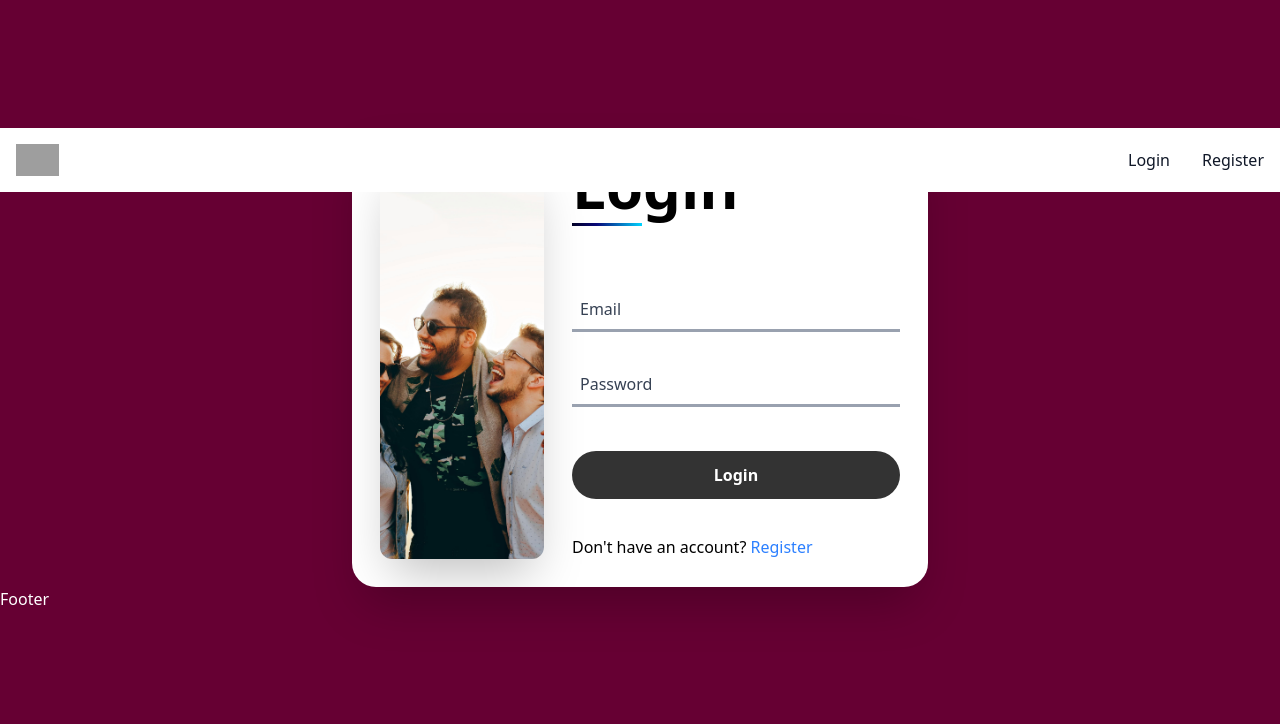
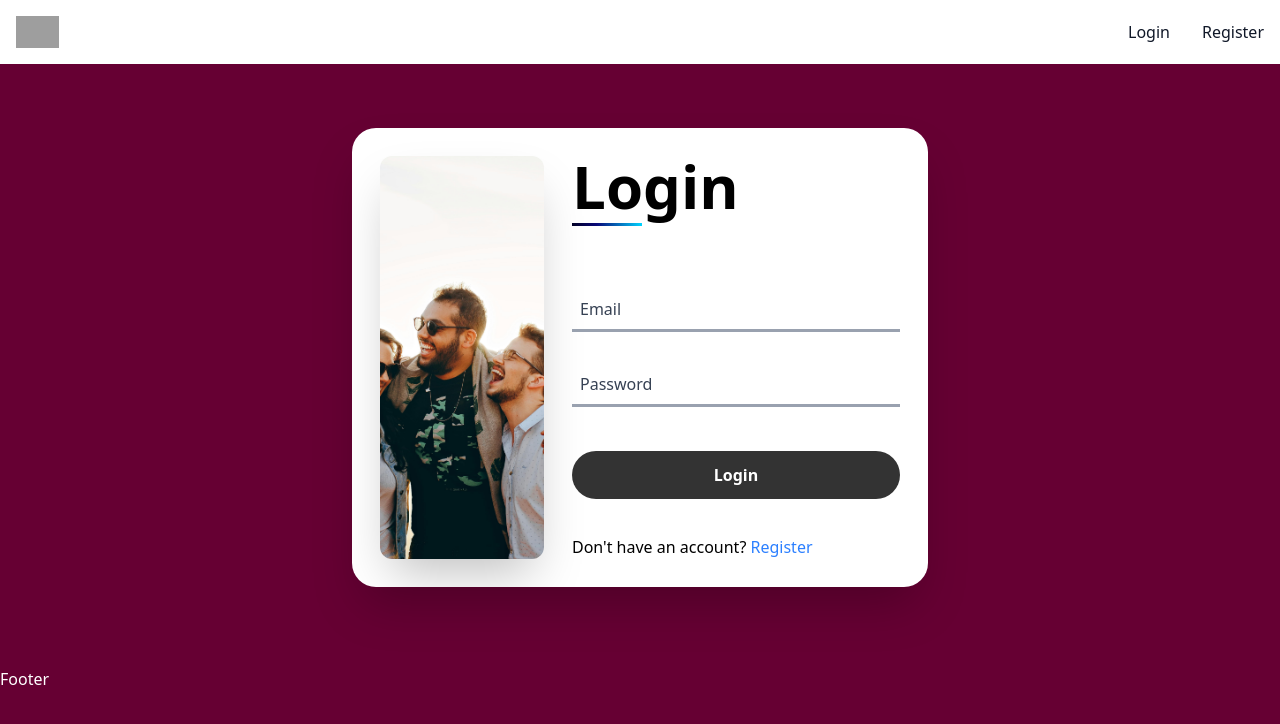
Before and after one commit to gaaramk/post, a React (Vite) app: page /login in a window 1280 px wide. Shown: the top 724 px of the page. Built offline with nearby package versions, Linux system fonts and the light colour scheme; grey boxes are pictures that could not be loaded.

Commit message:
Add folder

```diff
--- a/src/components/Layout/Layout.jsx
+++ b/src/components/Layout/Layout.jsx
@@ -9,7 +9,7 @@ const Layout = () => {
 
             <Navbar />
 
-            <main className="w-[90%] mx-auto">
+            <main className="my-20 w-[90%] mx-auto">
                 <Outlet />
 
                 <Toaster />
--- a/src/components/Navbar/Navbar.jsx
+++ b/src/components/Navbar/Navbar.jsx
@@ -28,7 +28,7 @@ const Navbar = () => {
 
   return (
 
-    <nav className="fixed w-full bg-white border-gray-200 dark:bg-gray-900">
+    <nav className="fixed w-full top-0 z-[999999] bg-white border-gray-200 dark:bg-gray-900">
       <div className="max-w-screen-xl flex flex-wrap items-center justify-between mx-auto p-4">
 
 
```
